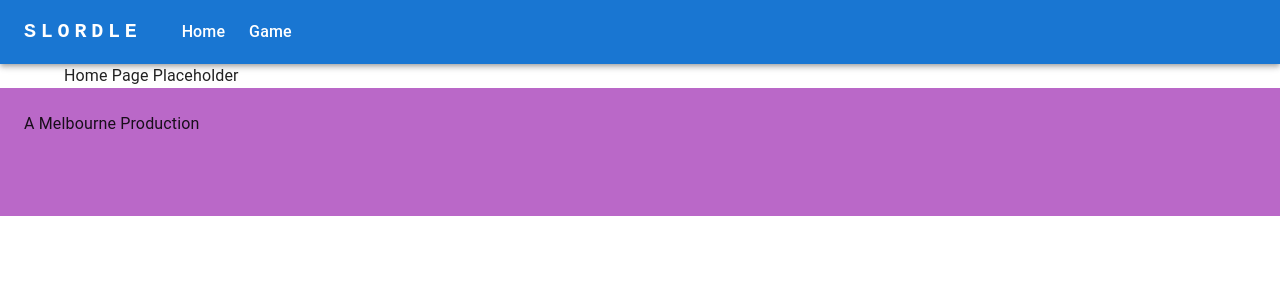
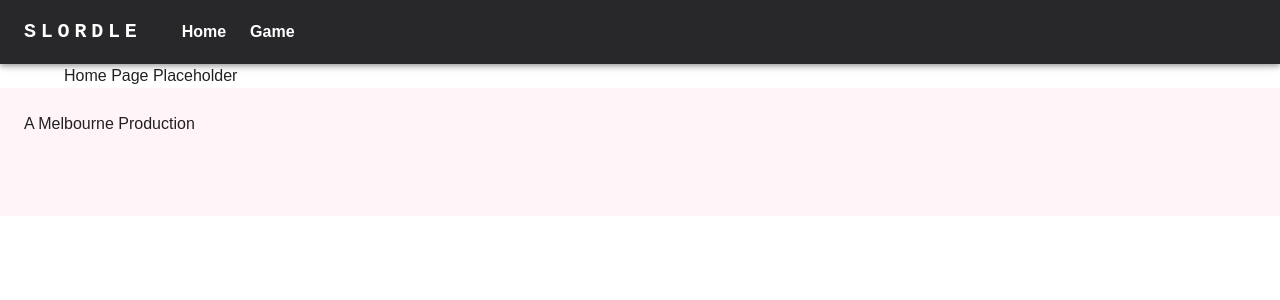
Before and after one commit to cpsnowden/swordle-ui, a React (Create React App) app: page /#/ in a window 1280 px wide. Shown: the top 300 px of the page. Built offline with nearby package versions, Linux system fonts and the light colour scheme.

Commit message:
Add placeholder for letter check and statusbar icon in the next cell

```diff
--- a/package.json
+++ b/package.json
@@ -6,6 +6,7 @@
   "dependencies": {
     "@emotion/react": "^11.10.6",
     "@emotion/styled": "^11.10.6",
+    "@mui/icons-material": "^5.11.11",
     "@mui/material": "^5.11.12",
     "@testing-library/jest-dom": "^5.16.5",
     "@testing-library/react": "^13.4.0",
--- a/src/components/Wordle/grid/Cell.tsx
+++ b/src/components/Wordle/grid/Cell.tsx
@@ -3,7 +3,7 @@ import classnames from 'classnames'
 import { CharStatus } from 'services/statuses'
 
 interface CellProps {
-  value?: string
+  value?: string | React.ReactNode
   status?: CharStatus
   isRevealing?: boolean
   isCompleted?: boolean
--- a/src/components/Wordle/grid/CompletedRow.tsx
+++ b/src/components/Wordle/grid/CompletedRow.tsx
@@ -1,11 +1,24 @@
 import { Cell } from 'components/Wordle/grid/Cell'
+import { CharStatus } from 'services/statuses'
 
 interface CompletedRowProps {
+  solution: string
   guess: string[]
   isRevealing?: boolean
 }
 
-export const CompletedRow: React.FC<CompletedRowProps> = ({ guess, isRevealing }) => {
+export const calculateStatus = (solution: string, guess: string[]): CharStatus[] => {
+  // A correct letter turns green
+
+  //A correct letter in the wrong place turns yellow
+
+  // An incorrect letter turns gray
+
+  return Array(solution.length).fill('present')
+}
+
+export const CompletedRow: React.FC<CompletedRowProps> = ({ solution, guess, isRevealing }) => {
+  const statuses = calculateStatus(solution, guess);
   return (
     <>
       <div className="mb-1 flex justify-center">
@@ -16,6 +29,7 @@ export const CompletedRow: React.FC<CompletedRowProps> = ({ guess, isRevealing }
             position={i}
             isRevealing={isRevealing}
             isCompleted
+            status={statuses[i]}
           />
         ))}
       </div>
--- a/src/components/Wordle/grid/CurrentRow.tsx
+++ b/src/components/Wordle/grid/CurrentRow.tsx
@@ -1,21 +1,36 @@
+import { CircularProgress } from '@mui/material'
+import { GameStatus } from 'services/statuses'
 import { Cell } from './Cell'
+import VideocamIcon from '@mui/icons-material/Videocam';
+import { red } from '@mui/material/colors';
+
 
 interface CurrentRowProps {
   guess: string[]
   className: string
   solutionLength: number
+  gameStatus: GameStatus
 }
 
-export const CurrentRow: React.FC<CurrentRowProps> = ({ guess, solutionLength, className }) => {
-  const emptyCells = Array(solutionLength - guess.length).fill(0);
+export const CurrentRow: React.FC<CurrentRowProps> = ({ guess, solutionLength, className, gameStatus }) => {
+
+  const emptyCells = Array(solutionLength - guess.length).fill(0).map((_, i) => {
+    if (i == 0) {
+      switch (gameStatus) {
+        case 'Capturing':
+          return (<Cell key={i} value={<VideocamIcon sx={{ color: red[500] }}/>}/>)
+        case 'Predicting':
+          return (<Cell key={i} value={<CircularProgress />}/>)
+      }
+    }
+    return (<Cell key={i}/>)
+  })
   return (
     <div className={`flex justify-center mb-1 ${className}`}>
       {guess.map((letter, i) => (
         <Cell key={i} value={letter} />
       ))}
-      {emptyCells.map((_, i) => (
-        <Cell key={i} />
-      ))}
+      {emptyCells}
     </div>
   )
 }
--- a/src/components/Wordle/grid/GamePanel.tsx
+++ b/src/components/Wordle/grid/GamePanel.tsx
@@ -1,23 +1,18 @@
-import { Button, CircularProgress, Grid, Skeleton } from "@mui/material"
+import { Button, Grid } from "@mui/material"
 import axios from "axios"
 import { WebcamContainer } from "components/Video/WebcamContainer"
 import { useState } from "react"
-import { WordleGrid } from "./WordleGrid"
+import { GameStatus } from "services/statuses"
+import { WordleGrid } from "components/Wordle/grid/WordleGrid"
 
-// export interface GamePanelProps {
-//   // guesses: string[][]
-// }
-
-type gameState = 'Not Started' | 'Capturing' | 'Predicting';
+const solution = 'apple';
 
 export const GamePanel = () => {
 
-  const [gameState, setGameState] = useState<gameState>('Not Started');
+  const [gameState, setGameState] = useState<GameStatus>('Not Started');
 
   const [previousGuesses, setPreviousGuesses] = useState<string[][]>([]);
   const [currentGuess, setCurrentGuess] = useState<string[]>([])
-
-  const [isRevealing, setIsRevealing] = useState(false)
 
   const [frameBatch, setFrameBatch] = useState<string[]>([]);
 
@@ -26,9 +21,9 @@ export const GamePanel = () => {
   }
 
   const handleTryGuess = () => {
-    setIsRevealing(true)
+    setGameState('Validating')
     setTimeout(() => {
-      setIsRevealing(false)
+      setGameState('Not Started')
     }, 350 * 5)
 
     setPreviousGuesses(previousGuesses => [...previousGuesses, currentGuess])
@@ -56,21 +51,19 @@ export const GamePanel = () => {
   return (
     <Grid container alignItems="center"  direction="row" justifyContent="center">
     <Grid item xs={6}>
-      { gameState === 'Not Started' && <Skeleton variant="rectangular" width={1280 / 2.5} height={720 / 2.5} /> }
-      { gameState === 'Capturing' && <WebcamContainer onFrameCapture={onFrameCapture} fps={5} enableCapture={true}/> }
-      { gameState === 'Predicting' && <CircularProgress/>}
+      <WebcamContainer onFrameCapture={onFrameCapture} fps={5} enableCapture={gameState==='Capturing'}/>
     </Grid>
     <Grid item xs={6}>
       <div className="mx-auto flex w-full grow flex-col px-1 pt-2 pb-8 sm:px-6 md:max-w-7xl lg:px-8 short:pb-2 short:pt-2">
         <div className="flex grow flex-col justify-center pb-6 short:pb-2">
-          <WordleGrid solution='apple' currentGuess={currentGuess} guesses={previousGuesses} isRevealing={isRevealing} numberOfAttempts={6} />
+          <WordleGrid solution={solution} currentGuess={currentGuess} guesses={previousGuesses} isRevealing={gameState=== 'Validating'} numberOfAttempts={6} gameStatus={gameState}/>
         </div>
       </div>
     </Grid>
     <Grid item xs={6}>
-      <Button variant="contained" onClick={handleGameStart}>Start</Button>
-      <Button variant="contained" onClick={() => handleSubmitLetterFrames(frameBatch)}>Submit Letter</Button>
-      <Button variant="contained" onClick={handleTryGuess}>Try Guess</Button>
+      {gameState === 'Not Started' && <Button variant="contained" onClick={handleGameStart}>Start Row</Button>}
+      {gameState === 'Capturing' && <Button variant="contained" onClick={() => handleSubmitLetterFrames(frameBatch)} disabled={currentGuess.length >= solution.length}>Submit Letter</Button>}
+      {currentGuess.length === solution.length && <Button variant="contained" onClick={handleTryGuess} >Try Guess</Button>}
     </Grid>
   </Grid>
 
--- a/src/components/Wordle/grid/WordleGrid.tsx
+++ b/src/components/Wordle/grid/WordleGrid.tsx
@@ -1,6 +1,7 @@
 import { CompletedRow } from 'components/Wordle/grid/CompletedRow';
 import { CurrentRow } from 'components/Wordle/grid/CurrentRow';
 import { EmptyRow } from 'components/Wordle/grid/EmptyRow';
+import { GameStatus } from 'services/statuses';
 
 export interface WordleGridProps {
   solution: string
@@ -8,6 +9,7 @@ export interface WordleGridProps {
   currentGuess: string[]
   numberOfAttempts: number
   isRevealing?: boolean
+  gameStatus: GameStatus
 }
 
 export const WordleGrid: React.FC<WordleGridProps> = ({
@@ -15,7 +17,8 @@ export const WordleGrid: React.FC<WordleGridProps> = ({
   guesses,
   currentGuess,
   numberOfAttempts,
-  isRevealing
+  isRevealing,
+  gameStatus
 }) => {
   const emptyRows = Array(numberOfAttempts - guesses.length - 1).fill(0);
   return (
@@ -23,12 +26,13 @@ export const WordleGrid: React.FC<WordleGridProps> = ({
       {guesses.map((guess, i) => (
         <CompletedRow
           key={i}
+          solution={solution}
           guess={guess}
           isRevealing={isRevealing && guesses.length - 1 === i}
         />
       ))}
       {guesses.length < 6 && (
-        <CurrentRow guess={currentGuess} className={''} solutionLength={solution.length}/>
+        <CurrentRow guess={currentGuess} className={''} solutionLength={solution.length} gameStatus={gameStatus}/>
       )}
       {emptyRows.map((_, i) => (
         <EmptyRow key={i} solutionLength={solution.length}/>
--- a/src/services/statuses.ts
+++ b/src/services/statuses.ts
@@ -1 +1,3 @@
 export type CharStatus = 'absent' | 'present' | 'correct'
+
+export type GameStatus = 'Not Started' | 'Capturing' | 'Predicting' | 'Validating';
--- a/src/theme.ts
+++ b/src/theme.ts
@@ -1,41 +1,41 @@
-// import { green, red } from '@mui/material/colors';
+import { green, red } from '@mui/material/colors';
 import { createTheme } from '@mui/material/styles';
 
 // TODO update
 const theme = createTheme({
-  // palette: {
-  //   primary: {
-  //     light: '#69696a',
-  //     main: '#28282a',
-  //     dark: '#1e1e1f',
-  //   },
-  //   secondary: {
-  //     light: '#fff5f8',
-  //     main: '#ff3366',
-  //     dark: '#e62958',
-  //   },
-  //   warning: {
-  //     main: '#ffc071',
-  //     dark: '#ffb25e',
-  //   },
-  //   error: {
-  //     light: red[50],
-  //     main: red[500],
-  //     dark: red[700],
-  //   },
-  //   success: {
-  //     light: green[50],
-  //     main: green[500],
-  //     dark: green[700],
-  //   },
-  // },
-  // typography: {
-  //   fontFamily: "'Work Sans', sans-serif",
-  //   fontSize: 14,
-  //   fontWeightLight: 300, // Work Sans
-  //   fontWeightRegular: 400, // Work Sans
-  //   fontWeightMedium: 700, // Roboto Condensed
-  // },
+  palette: {
+    primary: {
+      light: '#69696a',
+      main: '#28282a',
+      dark: '#1e1e1f',
+    },
+    secondary: {
+      light: '#fff5f8',
+      main: '#ff3366',
+      dark: '#e62958',
+    },
+    warning: {
+      main: '#ffc071',
+      dark: '#ffb25e',
+    },
+    error: {
+      light: red[50],
+      main: red[500],
+      dark: red[700],
+    },
+    success: {
+      light: green[50],
+      main: green[500],
+      dark: green[700],
+    },
+  },
+  typography: {
+    fontFamily: "'Work Sans', sans-serif",
+    fontSize: 14,
+    fontWeightLight: 300, // Work Sans
+    fontWeightRegular: 400, // Work Sans
+    fontWeightMedium: 700, // Roboto Condensed
+  },
 });
 
 export default theme;
```
Also changed, not shown: 1 other file (tests, documents, lock files or other folders).
